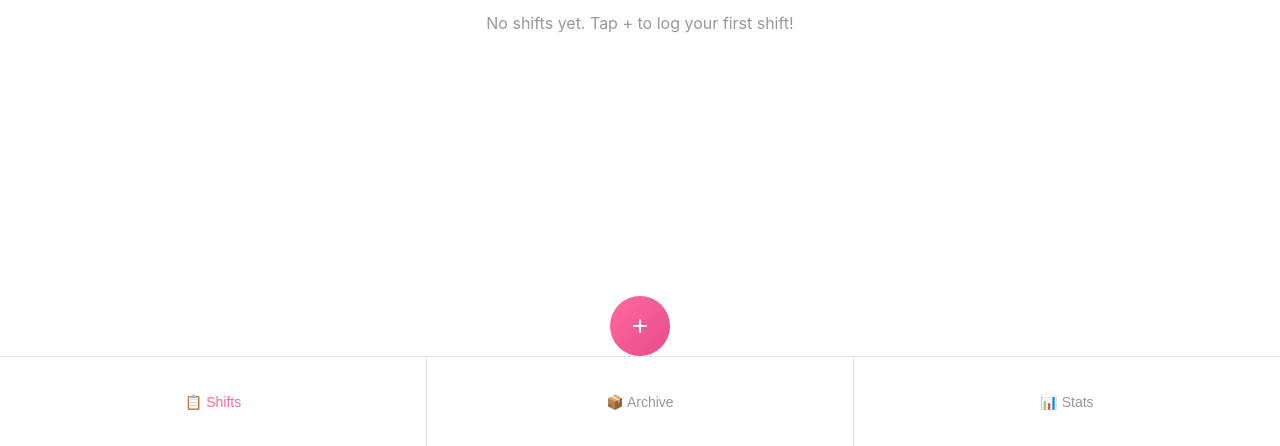
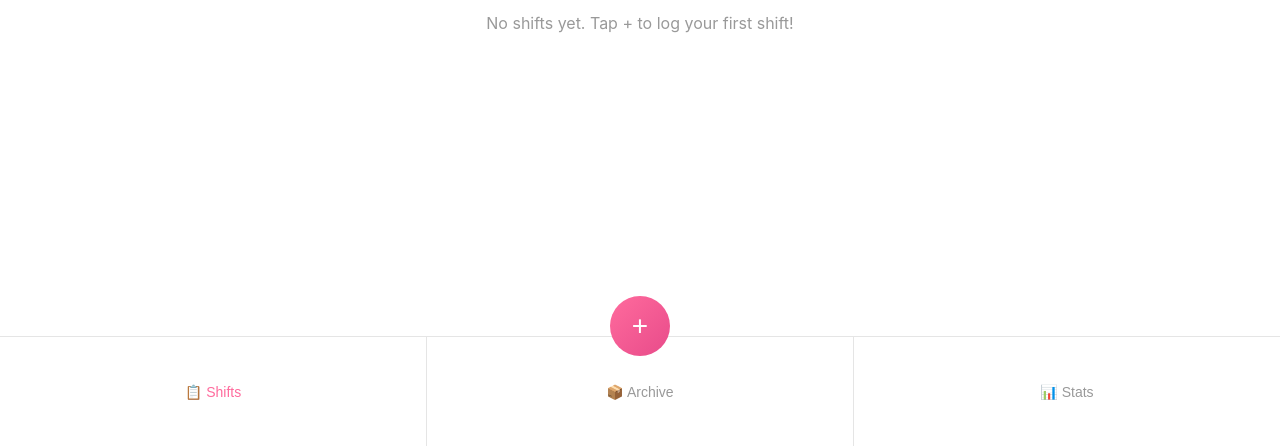
Before and after one commit to Galbay/tips-tracker, a plain HTML site: page index.html in a window 1280 px wide. Shown: the part 354-800 px from the top of the page. Drawn offline with Linux system fonts and the light colour scheme.

Commit message:
Update index.html

```diff
--- a/index.html
+++ b/index.html
@@ -135,7 +135,7 @@
             padding: 16px;
             padding-left: 16px;
             padding-right: 16px;
-            padding-bottom: 120px;
+            padding-bottom: 140px;
             -webkit-overflow-scrolling: touch;
             scroll-behavior: smooth;
         }
@@ -593,7 +593,7 @@
             bottom: 0;
             left: 0;
             right: 0;
-            height: 90px;
+            height: 110px;
             background: var(--card-bg);
             border-top: 1px solid var(--border-color);
             display: flex;
```
